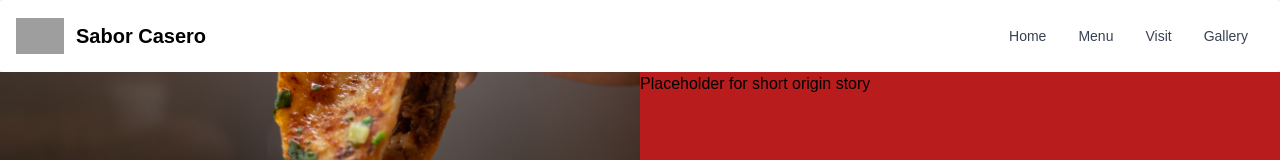
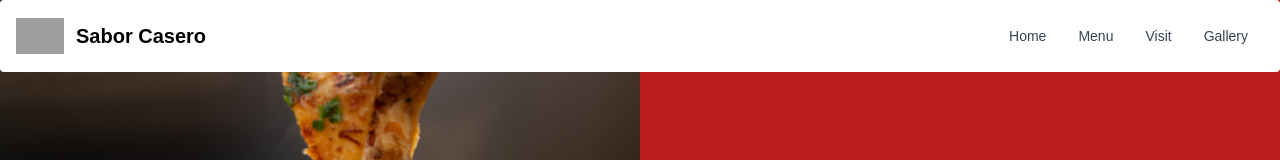
Before and after one commit to wowgr8/sabor-casero, a React (Create React App) app: page / in a window 1280 px wide. Shown: the top 160 px of the page. Built offline with nearby package versions, Linux system fonts and the light colour scheme; grey boxes are pictures that could not be loaded.

Commit message:
add fixed styling attribute

```diff
--- a/src/components/Navbar.js
+++ b/src/components/Navbar.js
@@ -7,7 +7,7 @@ import { Link } from 'react-scroll';
 function Navbar() {
 
   return (
-    <nav className="bg-white border-gray-200 px-2 sm:px-4 py-2.5 rounded">
+    <nav className="bg-white border-gray-200 px-2 sm:px-4 py-2.5 rounded fixed w-full top-0 left-0">
       <div className="container flex flex-wrap justify-between items-center mx-auto">
         {/* Place holder for logo and home link */}
         <a href="https://flowbite.com/" className="flex items-center">
```
